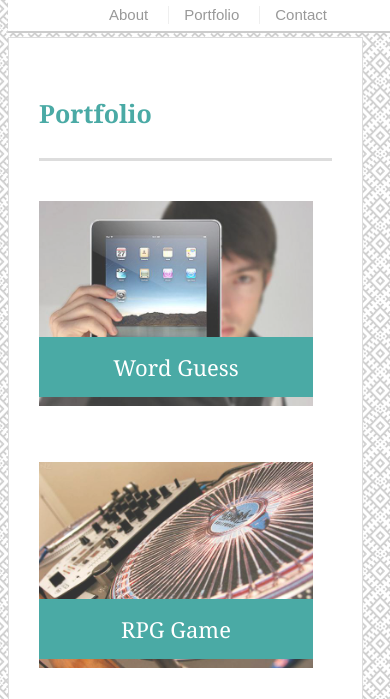
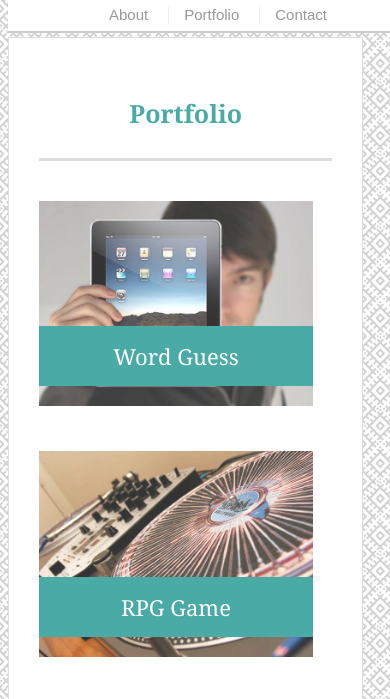
Before and after one commit to ChrisCogswell/Responsive-Portfolio, a plain HTML site: page portfolio.html in a window 390 px wide. Shown: the part 101-800 px from the top of the page. Drawn offline with Linux system fonts and the light colour scheme.

Commit message:
last commit

```diff
--- a/assets/css/style.css
+++ b/assets/css/style.css
@@ -220,6 +220,8 @@
   nav {
     float: none;
     width: 100%;
+    margin-top: 0px;
+
   }
   #logo {
     float: left;
@@ -228,8 +230,11 @@
     position: absolute;
   }
   .main-section {
-    max-width: 60%;
+    max-width: 940px;
     margin-left: 40px;
+  }
+  img {
+    float: left;
   }
 }
 
@@ -241,7 +246,11 @@
   #masthead {
     position: absolute;
   }
+  .main-section {
+    max-width: 728px;
+  }
 }
+
 
 @media screen and (max-width: 640px) {
   nav {
@@ -271,9 +280,11 @@
   .main-section {
     margin: auto;
     max-width: 95%;
+    max-height: 75%;
   }
   h1 {
     font-size: 25px;
+    text-align: center;
 
   }
 
```
